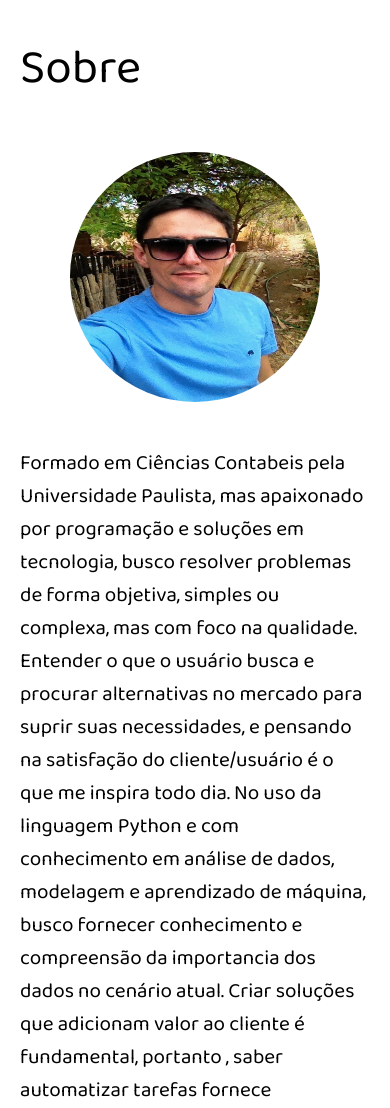
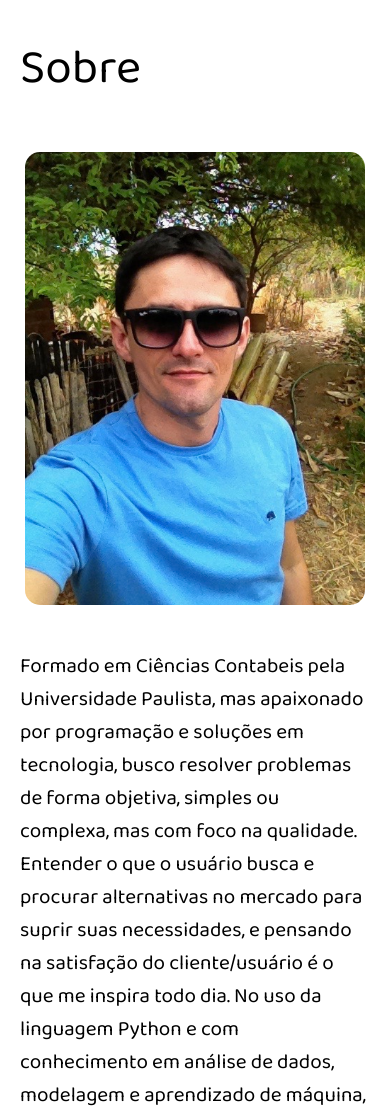
Before and after one commit to informeai/informeai.github.io, a plain HTML site: page index.html in a window 390 px wide. Shown: the part 800-1908 px from the top of the page. Drawn offline with Linux system fonts and the light colour scheme.

Commit message:
Otimização de site.

```diff
--- a/css/style.css
+++ b/css/style.css
@@ -190,8 +190,8 @@
 #text-sobre{
     display: flex;
     justify-content: center;
-    align-items: flex-start;
-    width: 100%;
+    align-items: flex-end;
+    width: 50%;
     height: auto;
     font-size: 1.3em;
     position: relative;
@@ -200,15 +200,16 @@
 
 
 }
+
 #img-sobre img{
     display: flex;
     padding: 25px;
-    border-radius: 50%;
+    border-radius: 40px;
     justify-content: center;
-    align-items: center;
+    align-items: flex-start;
     position: relative;
-    width: 300px;
-    height: 300px;
+    width: 100%;
+    height: 100%;
 }
 
 /* SERVICOS */
@@ -350,6 +351,9 @@ footer{
     #menu span{
         font-size: 1.3em;
     }
+    #text-sobre{
+        width: 100%;
+    }
 
   }
 
@@ -391,4 +395,7 @@ footer{
     #menu span{
         font-size: 1.5em;
     }
+    #text-sobre{
+        width: 100%;
+    }
   }
--- a/index.html
+++ b/index.html
@@ -3,9 +3,13 @@
 <head>
     <meta charset="UTF-8">
     <meta name="viewport" content="width=device-width, initial-scale=1.0">
+    <meta http-equiv="Content-Type" content="text/html;charset=UTF-8">
+    <meta name="description" content="Conhecimento e Criação de Ferramentas usando a linguagem Python ou dart, analise de
+    Dados, aprendizado de maquina, mineração de textos, entre outros. Automação e Soluções para o mundo virtual, como tambem idéias
+    que contribui para a comunidade.">
     <script src="https://kit.fontawesome.com/e13d856e8c.js" crossorigin="anonymous"></script>
     <link rel="stylesheet" href="./css/style.css">
-    <title>Informeai by - Wellington Gadelha</title>
+    <title>Python Developer - informeai</title>
 </head>
 <body>
     <div id="menu">
@@ -77,6 +81,7 @@
         <div id="data-science">
             <img src="./img/data-science.jpeg" alt="Ciências de Dados." title="Ciências de Dados.">
             <div id="title-data-science">Data Science</div>
+
         </div>
         <div id="automation">
             <img src="./img/automation-python.jpg" alt="Automação em Python." title="Automação em Python.">
```
Also changed, not shown: img/sobre-1.jpg (deleted).
